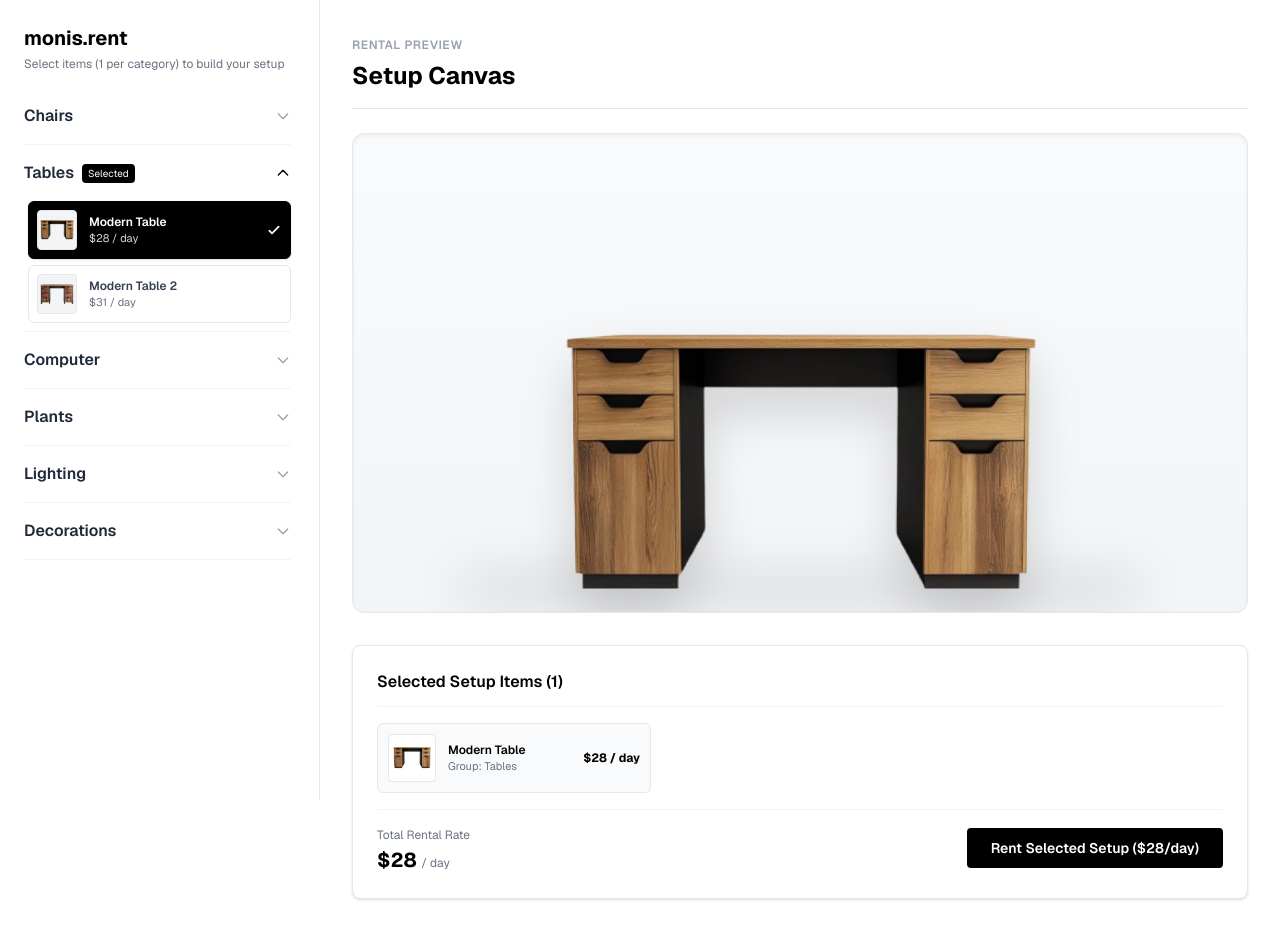
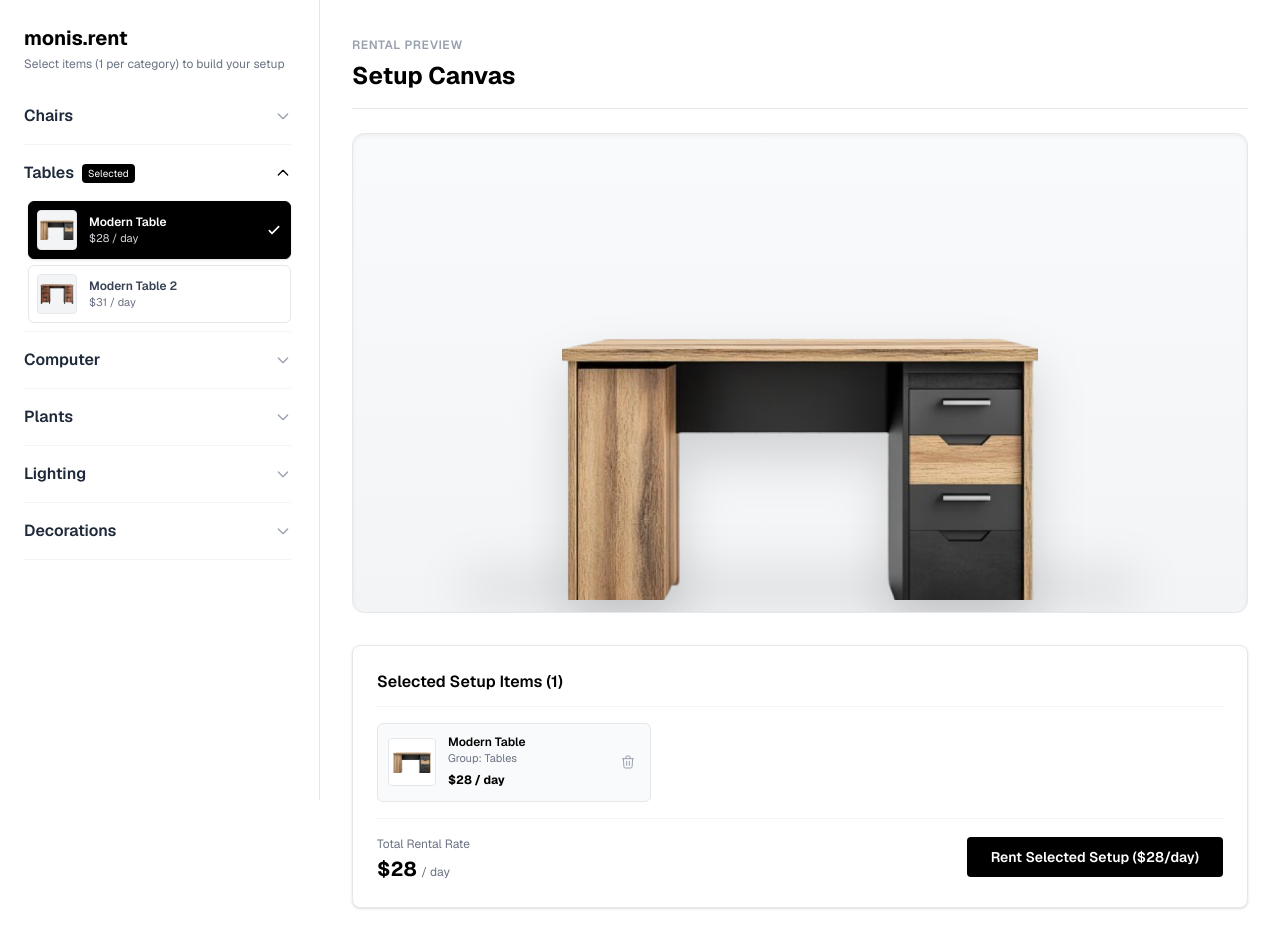
Before and after one commit to yussan/monis-rent, a Next.js app: page / in a window 1280 px wide. Built offline with nearby package versions, Linux system fonts and the light colour scheme.

Commit message:
fix(styling): fixing incorect style

```diff
--- a/app/page.tsx
+++ b/app/page.tsx
@@ -231,6 +231,7 @@ export default function Home() {
         <SelectedItemsSummary
           selectedItems={selectedItems}
           dailyRateTotal={dailyRateTotal}
+          onRemoveItem={handleSelectItem}
         />
       </main>
     </div>
--- a/components/PreviewCanvas.tsx
+++ b/components/PreviewCanvas.tsx
@@ -74,7 +74,7 @@ export default function PreviewCanvas({ selectedItems }: PreviewCanvasProps) {
               <div
                 className={`transition-all duration-300 ${
                   hasTable
-                    ? "absolute left-1/2 -translate-x-1/2 top-[4%] z-10 pointer-events-none"
+                    ? "absolute left-1/2 -translate-x-1/2 top-[5%] z-10 pointer-events-none"
                     : "relative z-10 flex items-end justify-center mb-2"
                 }`}
               >
--- a/components/SelectedItemsSummary.tsx
+++ b/components/SelectedItemsSummary.tsx
@@ -5,11 +5,13 @@ import { RentalItem } from "./types";
 interface SelectedItemsSummaryProps {
   selectedItems: RentalItem[];
   dailyRateTotal: number;
+  onRemoveItem?: (item: RentalItem) => void;
 }
 
 export default function SelectedItemsSummary({
   selectedItems,
   dailyRateTotal,
+  onRemoveItem,
 }: SelectedItemsSummaryProps) {
   return (
     <div className="border border-gray-200 rounded-lg p-6 bg-white shadow-sm space-y-4">
@@ -17,7 +19,6 @@ export default function SelectedItemsSummary({
         <h3 className="font-semibold text-base text-black">
           Selected Setup Items ({selectedItems.length})
         </h3>
-
       </div>
 
       {/* List Preview Grid */}
@@ -39,8 +40,34 @@ export default function SelectedItemsSummary({
               <div className="flex-1 min-w-0">
                 <span className="block text-xs font-semibold text-black truncate">{item.name}</span>
                 <span className="block text-[11px] text-gray-500 capitalize">Group: {item.group_id}</span>
+                  <span className="text-xs font-bold text-black">
+                  ${item.pricePerDay} / day
+                </span>
               </div>
-              <span className="text-xs font-bold text-black flex-shrink-0">${item.pricePerDay} / day</span>
+              <div className="flex items-center gap-2 flex-shrink-0">
+
+                {onRemoveItem && (
+                  <button
+                    onClick={() => onRemoveItem(item)}
+                    className="p-1 text-gray-400 hover:text-red-600 transition-colors rounded hover:bg-gray-200"
+                    title="Remove item"
+                  >
+                    <svg
+                      className="w-4 h-4"
+                      fill="none"
+                      viewBox="0 0 24 24"
+                      stroke="currentColor"
+                    >
+                      <path
+                        strokeLinecap="round"
+                        strokeLinejoin="round"
+                        strokeWidth={1.5}
+                        d="M19 7l-.867 12.142A2 2 0 0116.138 21H7.862a2 2 0 01-1.995-1.858L5 7m5 4v6m4-6v6m1-10V4a1 1 0 00-1-1h-4a1 1 0 00-1 1v3M4 7h16"
+                      />
+                    </svg>
+                  </button>
+                )}
+              </div>
             </div>
           ))}
         </div>
```
Also changed, not shown: public/images/rents/table-001/preview.png.
